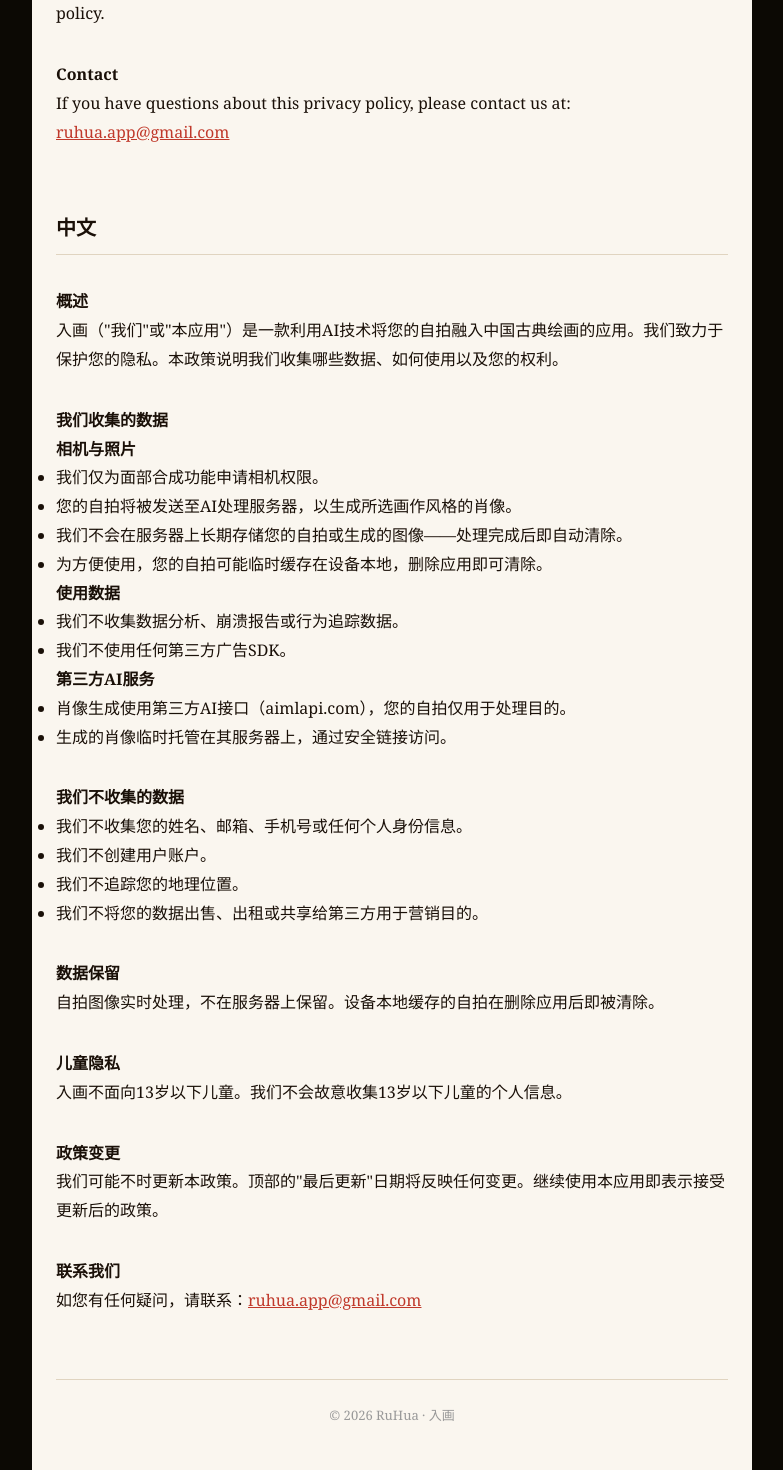
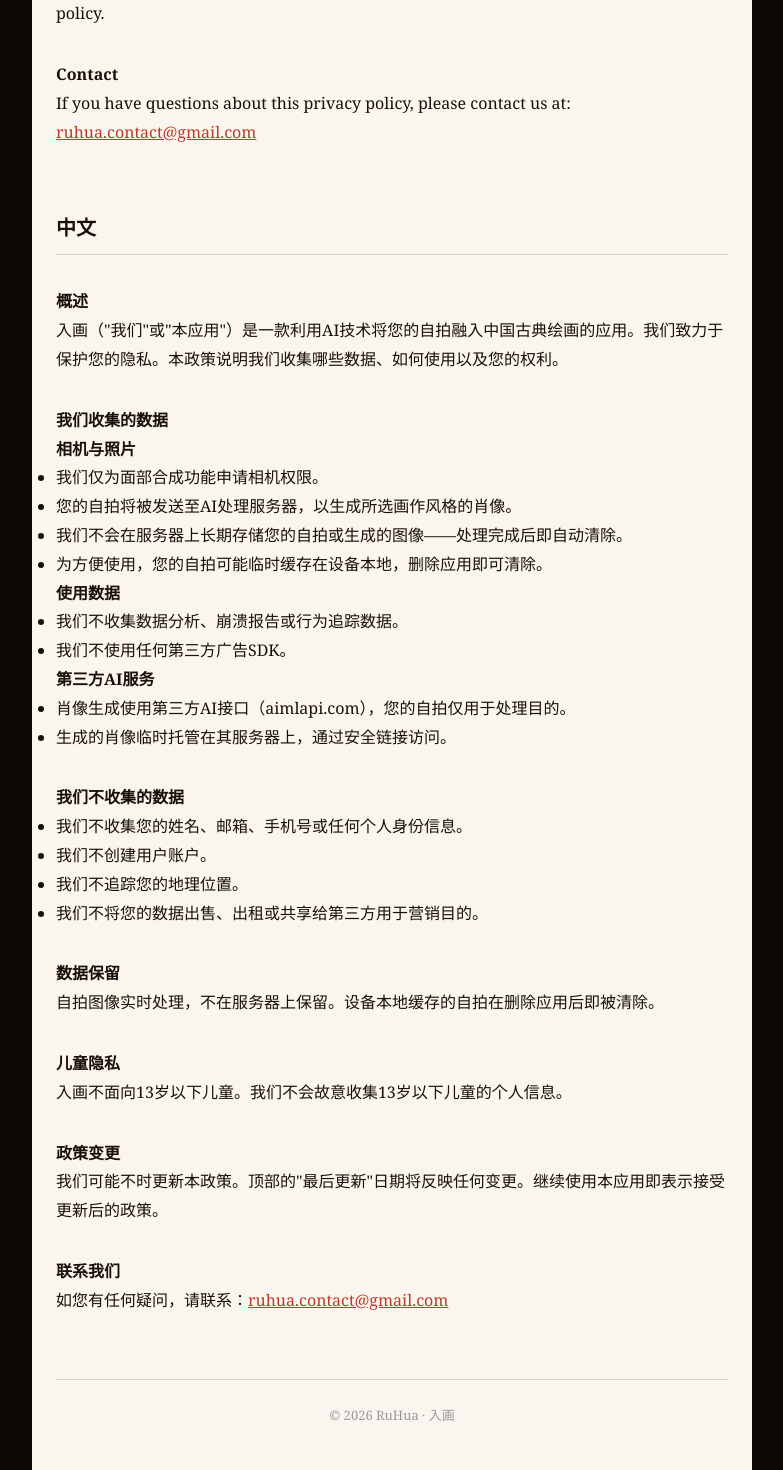
Before and after one commit to wenxuanemma/ruhua, a Next.js app: page /privacy in a window 1280 px wide. Shown: the part 1480-2950 px from the top of the page, without its empty margins (248-1031 px from the left). Built offline with nearby package versions, Linux system fonts and the light colour scheme.

Commit message:
update email

```diff
--- a/pages/privacy.jsx
+++ b/pages/privacy.jsx
@@ -58,7 +58,7 @@ export default function Privacy() {
         <p>We may update this policy from time to time. The "Last updated" date at the top will reflect any changes. Continued use of the app constitutes acceptance of the updated policy.</p>
 
         <h3 style={{ fontSize: 16, fontWeight: 700, marginTop: 32 }}>Contact</h3>
-        <p>If you have questions about this privacy policy, please contact us at: <a href="mailto:ruhua.app@gmail.com" style={{ color: '#c0392b' }}>ruhua.app@gmail.com</a></p>
+        <p>If you have questions about this privacy policy, please contact us at: <a href="mailto:ruhua.contact@gmail.com" style={{ color: '#c0392b' }}>ruhua.contact@gmail.com</a></p>
       </section>
 
       {/* Chinese */}
@@ -105,7 +105,7 @@ export default function Privacy() {
         <p>我们可能不时更新本政策。顶部的"最后更新"日期将反映任何变更。继续使用本应用即表示接受更新后的政策。</p>
 
         <h3 style={{ fontSize: 16, fontWeight: 700, marginTop: 32 }}>联系我们</h3>
-        <p>如您有任何疑问，请联系：<a href="mailto:ruhua.app@gmail.com" style={{ color: '#c0392b' }}>ruhua.app@gmail.com</a></p>
+        <p>如您有任何疑问，请联系：<a href="mailto:ruhua.contact@gmail.com" style={{ color: '#c0392b' }}>ruhua.contact@gmail.com</a></p>
       </section>
 
       <div style={{ marginTop: 64, paddingTop: 24, borderTop: '1px solid #e0d4c0', fontSize: 13, color: '#999', textAlign: 'center' }}>
```
